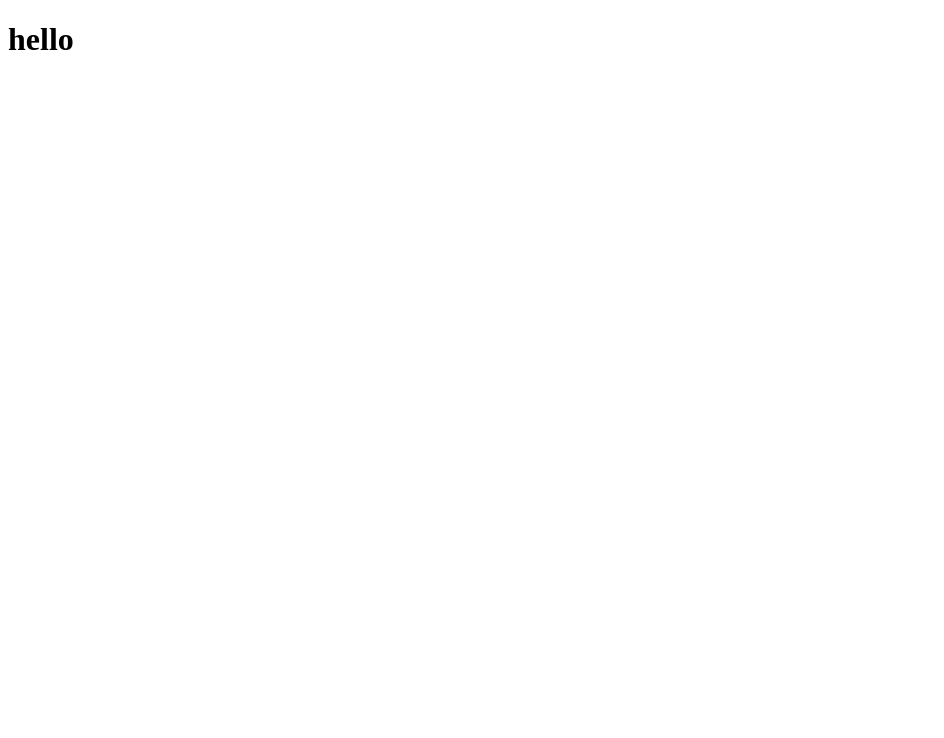
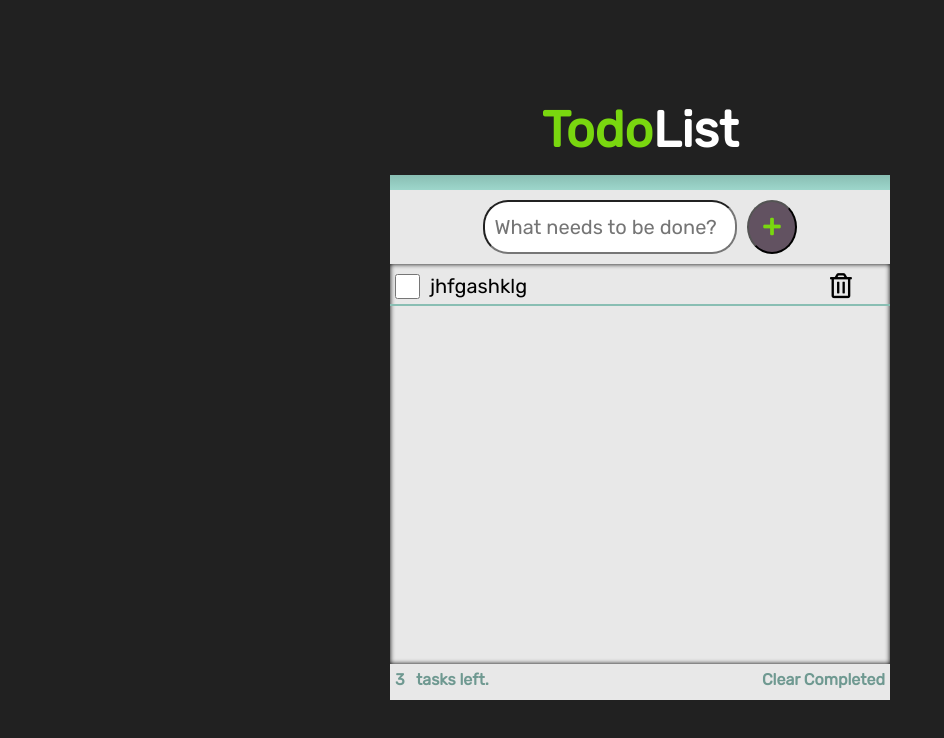
Before and after one commit to Devilzer/Todo-List-vanillaJs, a plain HTML site: page index.html in a window 1280 px wide. Shown: the whole page, without its empty margins (0-944 px from the left). Drawn offline with Linux system fonts and the light colour scheme.

Commit message:
added design

```diff
--- a/index.html
+++ b/index.html
@@ -6,11 +6,35 @@
     <title>TODOlist</title>
     <link rel="shortcut icon" href="images/favicon.ico" type="image/x-icon">
     <link rel="stylesheet" href="style.css">
+    <link href="https://fonts.googleapis.com/css2?family=Rubik&family=Staatliches&display=swap" rel="stylesheet">
+    <link rel="stylesheet" href="https://cdnjs.cloudflare.com/ajax/libs/font-awesome/5.15.1/css/all.min.css">
 </head>
 <body>
-    <h1>
-        hello
-    </h1>
+    <div id="container">
+        <div class="heading">
+            <h1><span class="title">Todo</span>List</h1>
+        </div>
+        <div id="border"></div>
+        <div class="input-box">
+            <input type="text" class="input" placeholder="  What needs to be done?">
+    	   <button class="add-btn"><i class="fas fa-plus"></i></button>
+        </div>
+        <div class="todos">
+            <div class="tasks">
+                <input type="checkbox" class="checkbox">
+                <div class="task-text">jhfgashklg</div>
+                <div class="delete">
+                    <i class="far fa-trash-alt"></i>
+                </div>
+            </div>
+        </div>
+        <div class="footer">
+            <div class="tasks-counter">
+                <span class="remaining-task">3</span> &nbsp; tasks left.
+            </div>
+            <div class="clear-complete">Clear Completed</div>
+        </div>
+    </div>
     <script src="script.js"></script>
 </body>
 </html>
--- a/style.css
+++ b/style.css
@@ -0,0 +1,116 @@
+* {
+  margin: 0;
+  padding: 0;
+  font-family: "Rubik", sans-serif;
+}
+body {
+  background-color: #212121;
+}
+#container {
+  height: 600px;
+  width: 500px;
+  background-color: #e8e8e8;
+  position: absolute;
+  top: 50%;
+  left: 50%;
+  transform: translate(-50%, -50%);
+}
+.heading {
+  user-select: none;
+  -webkit-user-select: none;
+  height: 75px;
+  display: flex;
+  justify-content: center;
+  background-color: #212121;
+}
+h1 {
+  font-size: 50px;
+  color: white;
+}
+.title {
+  color: #79d70f;
+}
+#border {
+  height: 15px;
+  background-image: linear-gradient(#89beb3, #9dd6cb);
+}
+.input-box {
+  display: flex;
+  justify-content: center;
+  margin-top: 5px;
+  margin-bottom: 5px;
+}
+.input {
+  outline: none;
+  height: 50px;
+  width: 250px;
+  margin: 5px;
+  border-radius: 25px;
+  font-size: 20px;
+}
+.add-btn {
+  font-size: 20px;
+  width: 50px;
+  outline: none;
+  background-color: #625261;
+  border-radius: 50%;
+  margin: 5px;
+  color: #79d70f;
+}
+.todos {
+  height: 400px;
+  box-shadow: inset 0 0 5px 0 black;
+  overflow-y: scroll;
+}
+.footer {
+  margin-top: 5px;
+  display: flex;
+  flex-direction: row;
+  justify-content: space-between;
+  font-weight: 600;
+  color: #6f9991;
+}
+.tasks-counter {
+  line-height: 21px;
+  margin-left: 5px;
+}
+.clear-complete {
+  line-height: 21px;
+  margin-right: 5px;
+}
+.clear-complete:hover {
+  color: #3e5551;
+  cursor: pointer;
+}
+.tasks {
+  height: 35px;
+  margin-top: 5px;
+  display: flex;
+  flex-direction: row;
+  border-bottom: 2.5px solid #89beb3;
+}
+
+input:checked + .task-text {
+  text-decoration: line-through;
+}
+input.checkbox {
+  margin-top: 5px;
+  margin-left: 5px;
+  width: 25px;
+  height: 25px;
+}
+.task-text {
+  width: 400px;
+  line-height: 35px;
+  margin-left: 10px;
+  font-size: 20px;
+}
+.delete {
+  line-height: 35px;
+  font-size: 25px;
+}
+.delete:hover {
+  font-size: 27.5px;
+  color: rgba(255, 0, 0, 0.603);
+  cursor: pointer;
+}
```
